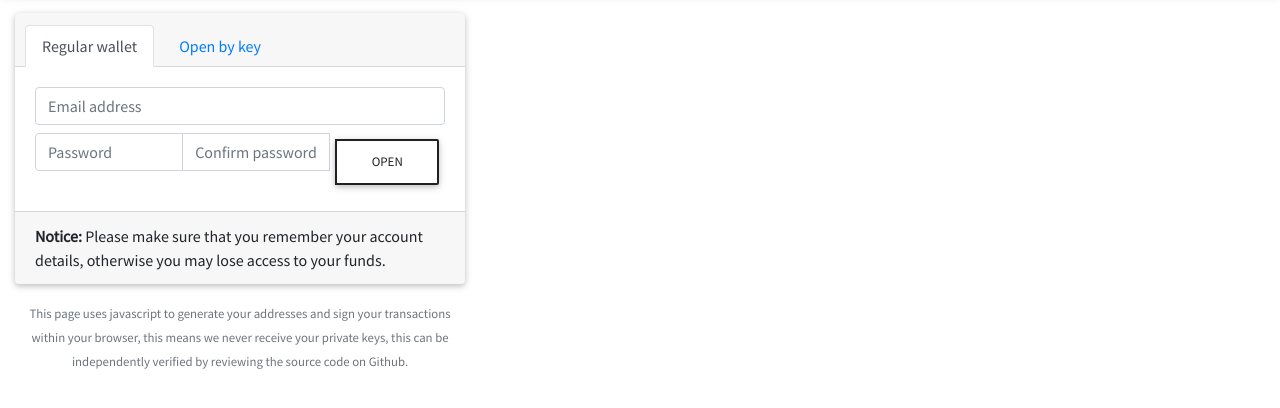
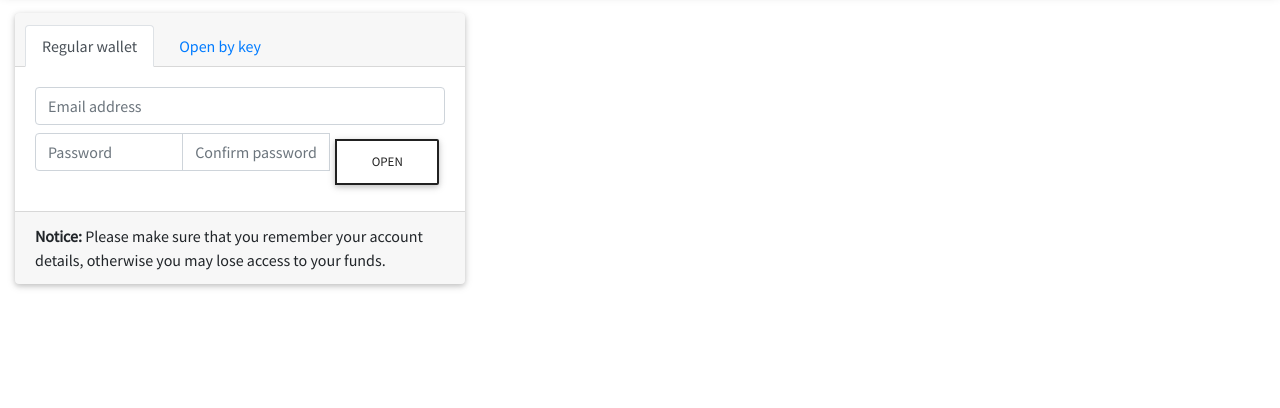
Before and after one commit to AvianNetwork/avian-extension, a browser extension: page wallet/index.html in a window 1280 px wide. Shown: the part 62-470 px from the top of the page. Drawn offline with nearby package versions, Linux system fonts and the light colour scheme; no server answers.

Commit message:
Remove disclaimer

```diff
--- a/wallet/index.html
+++ b/wallet/index.html
@@ -428,12 +428,6 @@
 		</div>
 	</div>
 
-	<div class="disclaimer mb-3">
-		<div class="container text-center">
-			<small class="text-muted" style="max-width: 1100px;" tkey="disclaimer"></small>
-		</div>
-	</div>
-
 </body>
 
 </html>
```
